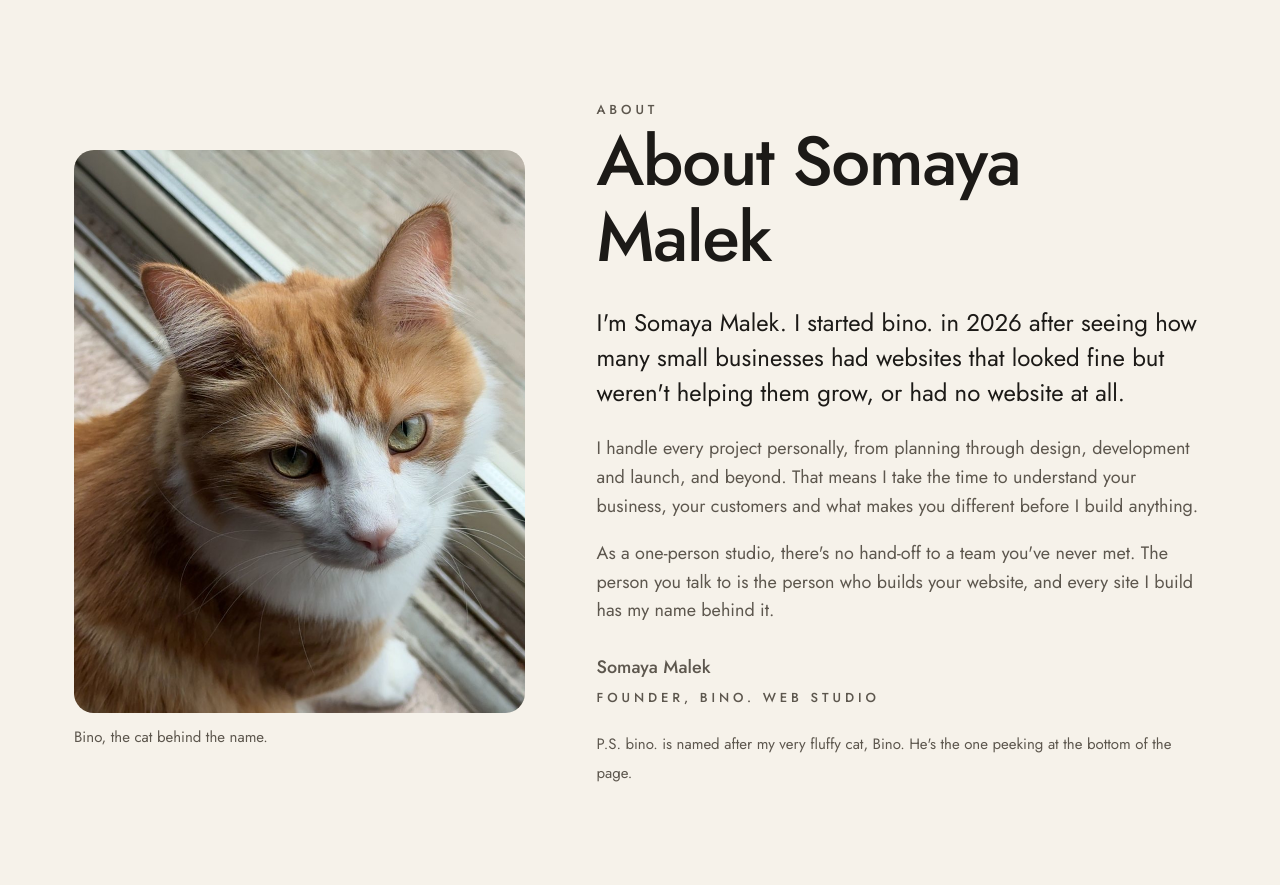
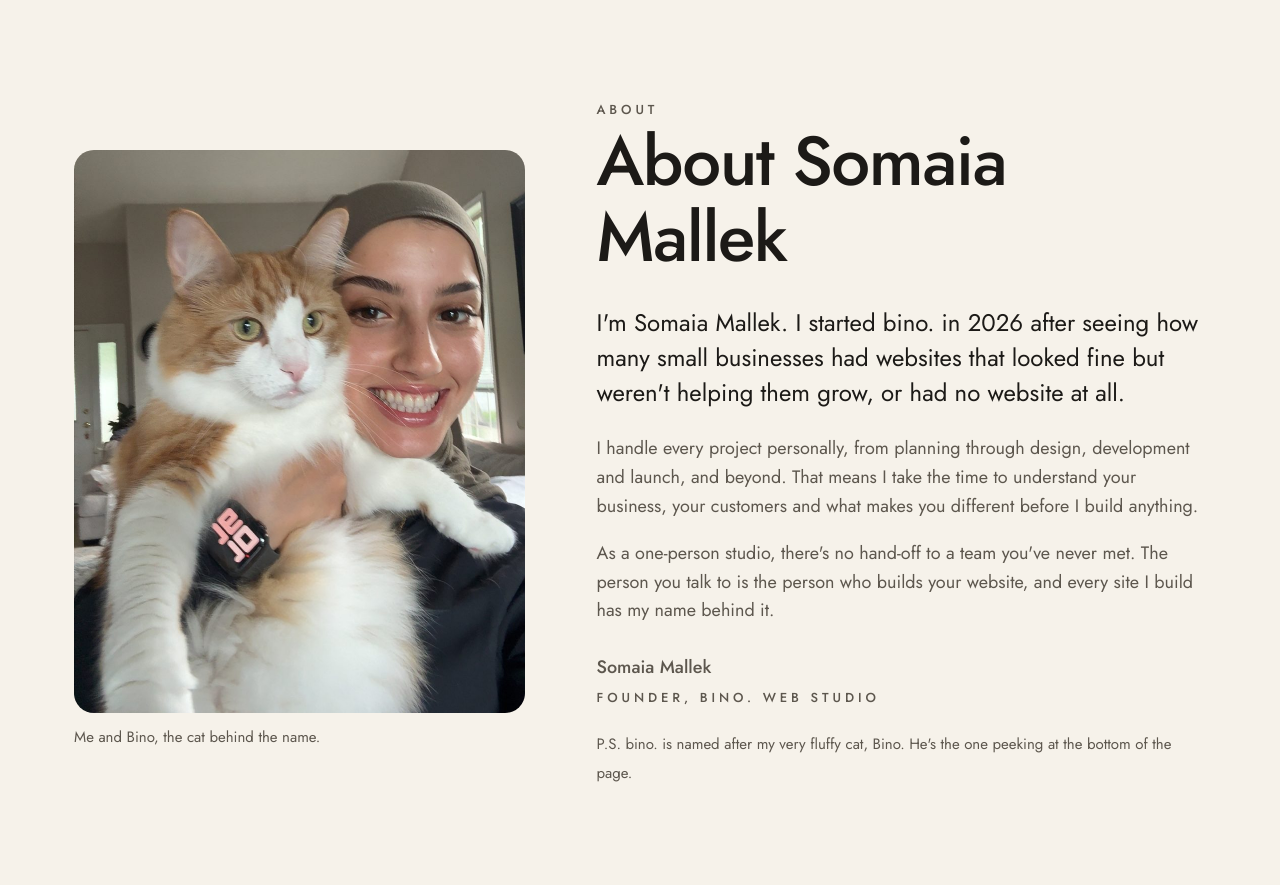
Before and after one commit to binowebstudio-26/bino-site, a plain HTML site: page about.html in a window 1280 px wide. Shown: the part 67-952 px from the top of the page. Drawn offline with Linux system fonts and the light colour scheme; no server answers.

Commit message:
Update name to Somaia Mallek, add photo with Bino on About

```diff
--- a/about.html
+++ b/about.html
@@ -5,11 +5,11 @@
   <meta charset="UTF-8">
   <meta name="viewport" content="width=device-width, initial-scale=1.0">
   <title>About · bino. web studio</title>
-  <meta name="description" content="Somaya Malek is the founder of bino., a one-person web design studio.">
+  <meta name="description" content="Somaia Mallek is the founder of bino., a one-person web design studio.">
 
   <!-- How the page looks when the link is shared -->
   <meta property="og:title" content="About · bino. web studio">
-  <meta property="og:description" content="Somaya Malek is the founder of bino., a one-person web design studio.">
+  <meta property="og:description" content="Somaia Mallek is the founder of bino., a one-person web design studio.">
   <meta property="og:image" content="https://binostudio.com/images/social-preview.png">
   <meta name="twitter:card" content="summary_large_image">
 
@@ -58,17 +58,17 @@
       <div class="container about-grid">
         <div data-reveal>
           <figure class="portrait-figure">
-            <div class="portrait"><img src="images/about/bino-2.jpg" alt="Bino, a fluffy orange and white cat" width="900" height="1125" loading="lazy"></div>
-            <figcaption>Bino, the cat behind the name.</figcaption>
+            <div class="portrait"><img src="images/about/me-and-bino.jpg" alt="Somaia Mallek smiling and holding Bino, her fluffy orange and white cat" width="900" height="1125" loading="lazy"></div>
+            <figcaption>Me and Bino, the cat behind the name.</figcaption>
           </figure>
         </div>
         <div data-reveal>
           <span class="label">About</span>
-          <h1>About Somaya Malek</h1>
-          <p class="lead">I'm Somaya Malek. I started bino. in 2026 after seeing how many small businesses had websites that looked fine but weren't helping them grow, or had no website at all.</p>
+          <h1>About Somaia Mallek</h1>
+          <p class="lead">I'm Somaia Mallek. I started bino. in 2026 after seeing how many small businesses had websites that looked fine but weren't helping them grow, or had no website at all.</p>
           <p>I handle every project personally, from planning through design, development and launch, and beyond. That means I take the time to understand your business, your customers and what makes you different before I build anything.</p>
           <p>As a one-person studio, there's no hand-off to a team you've never met. The person you talk to is the person who builds your website, and every site I build has my name behind it.</p>
-          <p class="signature">Somaya Malek<br><span class="label">Founder, bino. web studio</span></p>
+          <p class="signature">Somaia Mallek<br><span class="label">Founder, bino. web studio</span></p>
           <p><small>P.S. bino. is named after my very fluffy cat, Bino. He's the one peeking at the bottom of the page.</small></p>
         </div>
       </div>
@@ -163,7 +163,7 @@
         </div>
       </div>
       <p class="footer-bottom">
-        <span>© <span class="year">2026</span> bino. web studio · Somaya Malek</span>
+        <span>© <span class="year">2026</span> bino. web studio · Somaia Mallek</span>
         <button class="sound-toggle" type="button" aria-pressed="false">Cat sounds: <span class="sound-state">off</span></button>
       </p>
     </div>
```
Also changed, not shown: 404.html (+1 -1 lines), contact.html (+1 -1 lines), index.html (+2 -2 lines), privacy.html (+2 -2 lines), services.html (+1 -1 lines), start.html (+1 -1 lines), sukkar.html (+1 -1 lines), terms.html (+2 -2 lines), thanks.html (+1 -1 lines), work.html (+1 -1 lines), images/about/me-and-bino.jpg (added), 3 other files.
